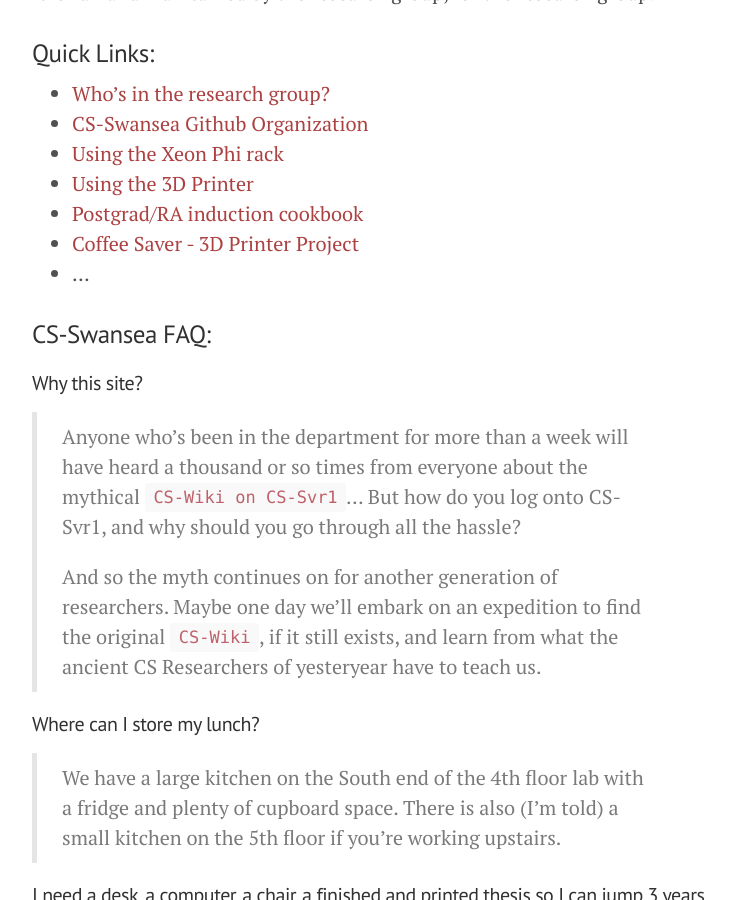
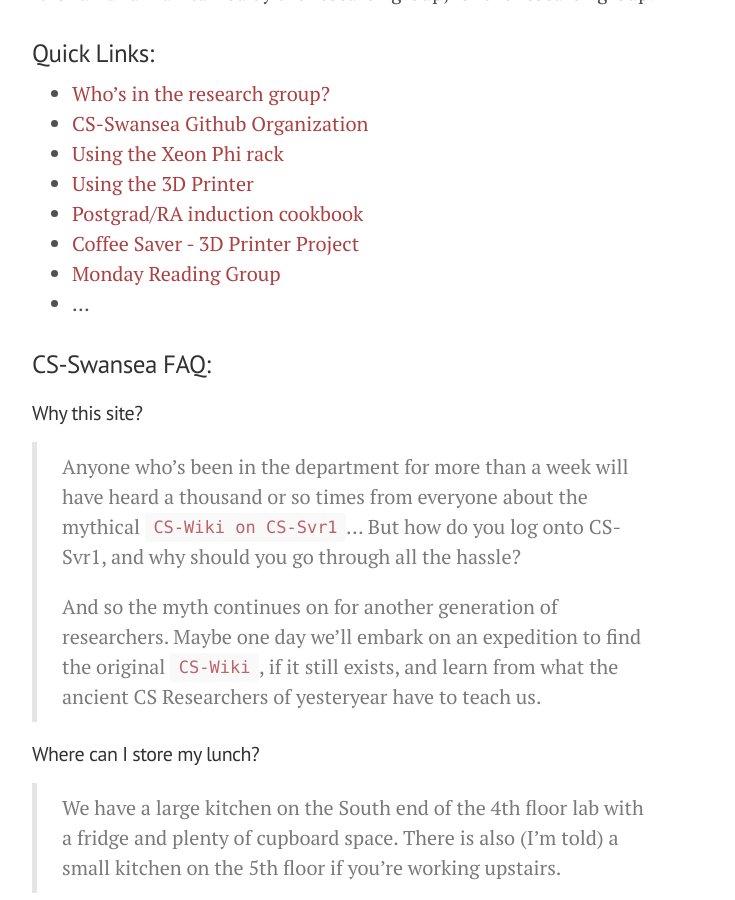
Before and after one commit to CS-Swansea/cs-swansea.github.io, a Jekyll site: the page built from _posts/2014-03-01-welcome.md, in a window 1280 px wide and 900 px high, scrolled down 338 px. Shown: the whole window, without its empty margins (248-983 px from the left). Built offline with Jekyll 4.4.1, drawn with Linux system fonts in a browser that asks for light colours; Markdown is read by kramdown in place of the engine named in the settings.

Commit message:
Update 2014-03-01-welcome.md

```diff
--- a/_posts/2014-03-01-welcome.md
+++ b/_posts/2014-03-01-welcome.md
@@ -15,6 +15,7 @@
 * [Using the 3D Printer](http://cs-swansea.github.io/pages/22-using-the-3d-printer/)
 * [Postgrad/RA induction cookbook](http://cs-swansea.github.io/induction-cookbook/)
 * [Coffee Saver - 3D Printer Project](http://cs-swansea.github.io/CoffeeSaver/)
+* [Monday Reading Group](http://cs-swansea.github.io/pages/33-monday-reading-group.md)
 * ...
 
 ### CS-Swansea FAQ:
```
